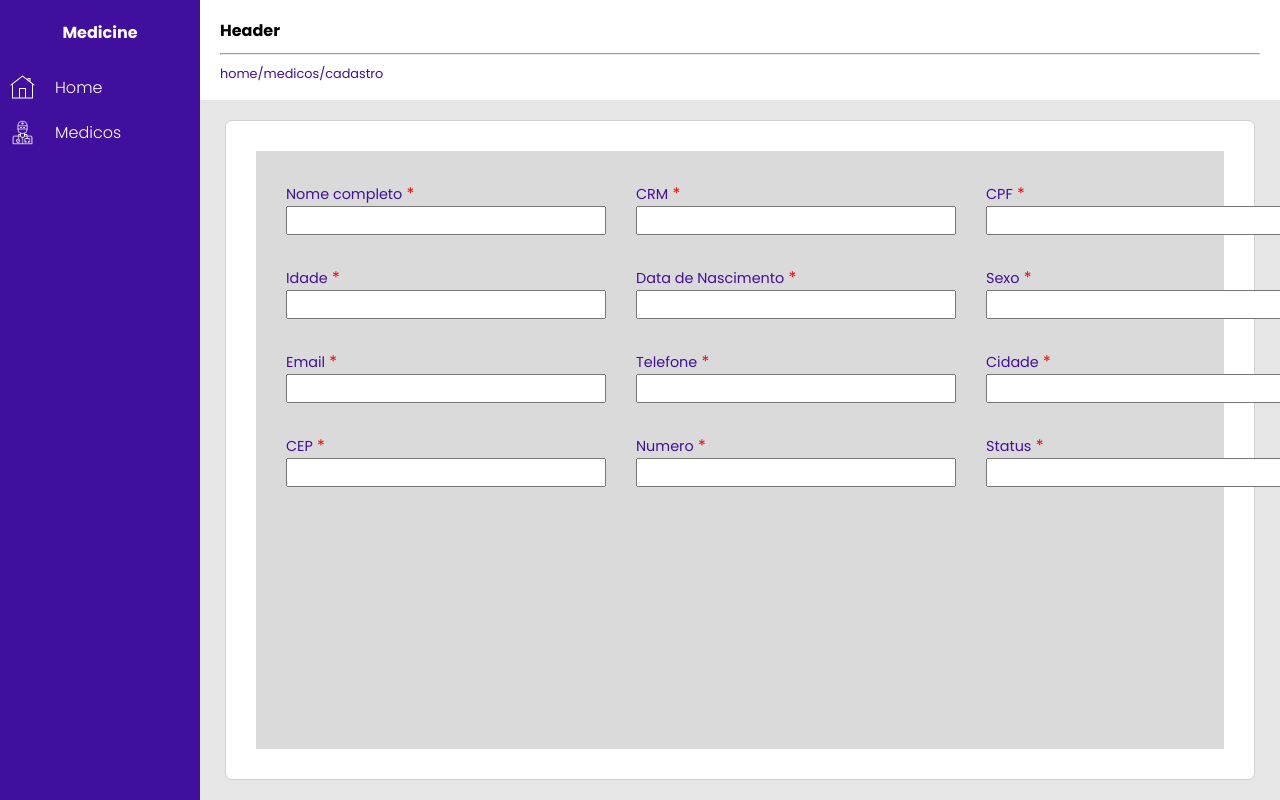
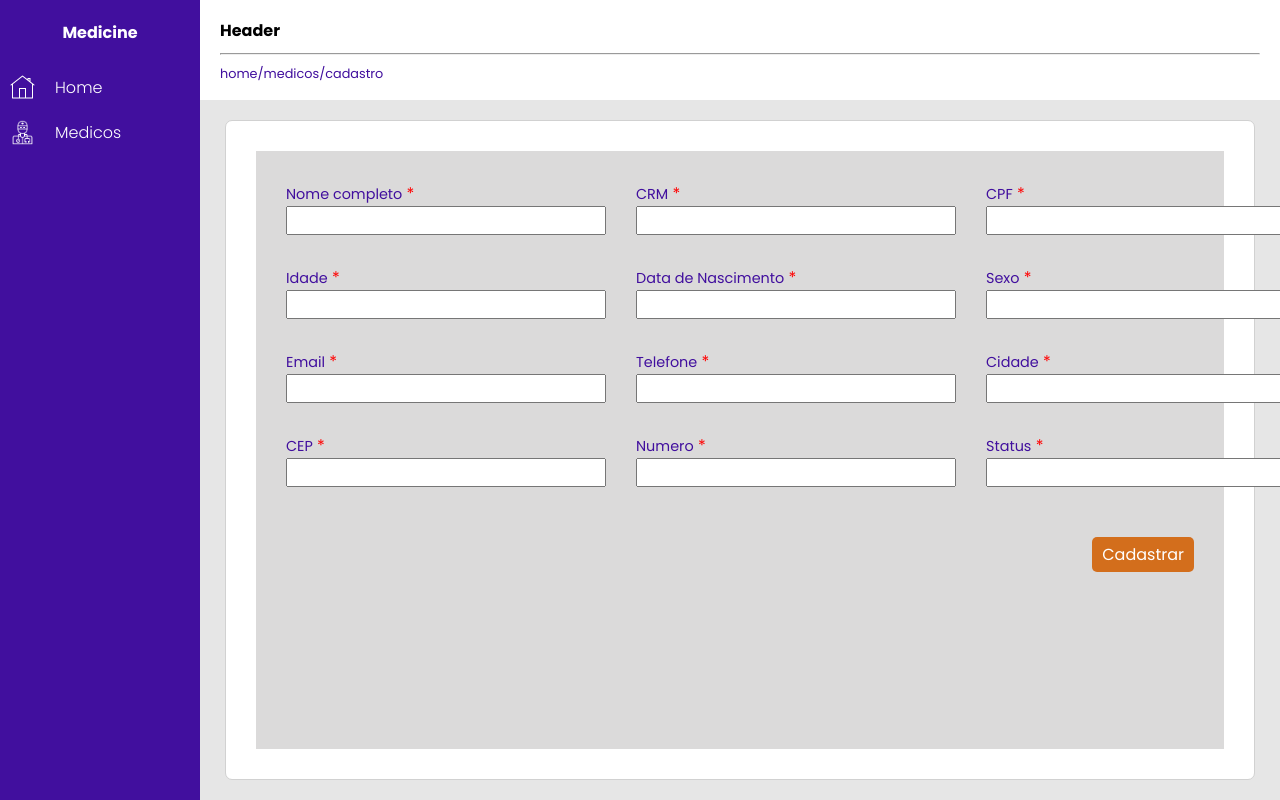
Before and after one commit to rafagfran/projeto-lp2, a React (Vite) app in the folder medicine/: page /home/medicos/cadastro in a window 1280 px wide. Built offline with nearby package versions, Linux system fonts and the light colour scheme.

Commit message:
conexao do formulario de cadastro de medicos  com o back end

```diff
--- a/medicine/src/components/common/InputCommon.jsx
+++ b/medicine/src/components/common/InputCommon.jsx
@@ -1,6 +1,6 @@
 import React from 'react'
 
-const InputCommon = ({id, type, textLabel, textSpan}) => {
+const InputCommon = ({id, type, textLabel, textSpan, inputSet}) => {
 
   const inputStyle = {
       display: 'flex',
@@ -9,13 +9,12 @@ const InputCommon = ({id, type, textLabel, textSpan}) => {
 
   const inputSpanStyle = {
       color: 'red',
-
   }
 
   return (
     <div style={inputStyle}>
         <label htmlFor={id}>{textLabel}<span style={inputSpanStyle}>&nbsp;{textSpan}</span></label>
-        <input type={type} id={id} name={id}/>
+        <input type={type} id={id} name={id} onChange={(e) => {inputSet(e.target.value)}}/>
     </div>
   )
 }
--- a/medicine/src/pages/medicos/CadastroMedico.jsx
+++ b/medicine/src/pages/medicos/CadastroMedico.jsx
@@ -1,26 +1,74 @@
 import React from 'react'
 import styles from '../../styles/pages/medicos/CadastroMedico.module.css'
 import InputCommon from '../../components/common/InputCommon.jsx'
+import ButtonCommon from '../../components/common/ButtonCommon.jsx'
+import axios from 'axios'
 
 const CadastroMedico = () => {
+  const [nome, setNome] = React.useState('')
+  const [crm, setCrm] = React.useState('')
+  const [cpf, setCpf] = React.useState('')
+  const [idade, setIdade] = React.useState(0)
+  const [dataNascimento, setDataNascimento] = React.useState('')
+  const [sexo, setSexo] = React.useState('')
+  const [email, setEmail] = React.useState('')
+  const [telefone, setTelefone] = React.useState('')
+  const [cidade, setCidade] = React.useState('')
+  const [cep, setCep] = React.useState('')
+  const [numero, setNumero] = React.useState('')
+  const [status, setStatus] = React.useState('  ')
+
+  const handleSubmit = async () => {
+      const url = 'http://localhost:8080/api/v1/doctor/create'
+      const dataNewUser = {
+        nome: nome, //String
+        crm: crm, //String
+        cpf: cpf, //String
+        idade: parseInt(idade), //int
+        dataNascimento: dataNascimento,//String
+        sexo: sexo, //String
+        email: email,//String
+        telefone: telefone,//String
+        cidade: cidade,//String
+        cep: cep,//String
+        numero: numero,//String
+        status: Boolean(status)//Boolean
+      }
+
+      try {
+        const response = await axios.post(url, dataNewUser)
+        console.log(response.status)
+        if (response.status === 200) {
+          alert('Médico cadastrado com sucesso!')
+        }
+      } catch (error) {
+        console.error('Erro ao cadastrar o médico:', error)
+        alert('Erro ao cadastrar o médico, tente novamente!')
+    }
+  }
+
   return (
     <section className={styles.cadastro_medico}>
       <div className={styles.cadastro_medico_container}>
         <div className={styles.form}>
-          <InputCommon id="nome" type="text" textLabel="Nome completo" textSpan="*"/>
-          <InputCommon id="crm" type="text" textLabel="CRM" textSpan="*"/>
-          <InputCommon id="cpf" type="text" textLabel="CPF" textSpan="*"/>
-          <InputCommon id="idade" type="text" textLabel="Idade" textSpan="*"/>
-          <InputCommon id="dataNascimento" type="text" textLabel="Data de Nascimento" textSpan="*"/>
-          <InputCommon id="sexo" type="text" textLabel="Sexo" textSpan="*"/>
-          <InputCommon id="email" type="text" textLabel="Email" textSpan="*"/>
-          <InputCommon id="telefone" type="text" textLabel="Telefone" textSpan="*"/>
-          <InputCommon id="cidade" type="text" textLabel="Cidade" textSpan="*"/>
-          <InputCommon id="cep" type="text" textLabel="CEP" textSpan="*"/>
-          <InputCommon id="numero" type="text" textLabel="Numero" textSpan="*"/>
-          <InputCommon id="status" type="text" textLabel="Status" textSpan="*"/>
+          <InputCommon id="nome" type="text" textLabel="Nome completo" textSpan="*" inputSet={setNome}/>
+          <InputCommon id="crm" type="text" textLabel="CRM" textSpan="*" inputSet={setCrm}/>
+          <InputCommon id="cpf" type="text" textLabel="CPF" textSpan="*" inputSet={setCpf}/>
+          <InputCommon id="idade" type="text" textLabel="Idade" textSpan="*" inputSet={setIdade}/>
+          <InputCommon id="dataNascimento" type="text" textLabel="Data de Nascimento" textSpan="*" inputSet={setDataNascimento}/>
+          <InputCommon id="sexo" type="text" textLabel="Sexo" textSpan="*" inputSet={setSexo}/>
+          <InputCommon id="email" type="text" textLabel="Email" textSpan="*" inputSet={setEmail}/>
+          <InputCommon id="telefone" type="text" textLabel="Telefone" textSpan="*" inputSet={setTelefone}/>
+          <InputCommon id="cidade" type="text" textLabel="Cidade" textSpan="*" inputSet={setCidade}/>
+          <InputCommon id="cep" type="text" textLabel="CEP" textSpan="*" inputSet={setCep}/>
+          <InputCommon id="numero" type="text" textLabel="Numero" textSpan="*" inputSet={setNumero}/>
+          <InputCommon id="status" type="text" textLabel="Status" textSpan="*" inputSet={setStatus}/>
+        </div>
+        <div className={styles.action}>
+          <ButtonCommon text="Cadastrar" paddingButton="5px 10px" handleClick={() => handleSubmit()}/>
         </div>
       </div>
+
     </section>
   )
 }
--- a/medicine/src/pages/medicos/Medicos.jsx
+++ b/medicine/src/pages/medicos/Medicos.jsx
@@ -13,10 +13,10 @@ const Medicos = () => {
 
 useEffect(() => {
   const fetchData = async () => {
+    const url = 'http://localhost:8080/api/v1/doctor/getAll'
     try {
-      const url = 'http://localhost:8080/api/v1/doctor/getAll'
-    const response = await axios.get(url)
-    setDados(response.data)
+      const response = await axios.get(url)
+      setDados(response.data)
     } catch (error) {
       console.error('Erro ao recuperar os dados:', error);
     }
--- a/medicine/src/styles/pages/medicos/CadastroMedico.module.css
+++ b/medicine/src/styles/pages/medicos/CadastroMedico.module.css
@@ -18,3 +18,9 @@
     grid-template-columns: 1fr 1fr 1fr;
     gap: 30px;
 }
+
+.action {
+    margin-top: 50px;
+    display: flex;
+    justify-content: flex-end;
+}
--- a/medicine/src/styles/pages/medicos/Medicos.module.css
+++ b/medicine/src/styles/pages/medicos/Medicos.module.css
@@ -78,17 +78,22 @@
 }
 
 .table > table > thead{
-    background: rgb(0, 0, 0);
+    background: rgb(44, 44, 44);
     color: white;
+
+
 }
+
 .table > table > thead > tr > th{
     text-align: start;
+    padding-left: 10px;
 }
 
 
 .table > table > thead > tr > #th_status,
 .table > table > thead > tr > #th_acoes{
     text-align: center;
+
 }
 
 .table > table > tbody > tr > #td_status,
@@ -110,5 +115,5 @@
 }
 
 .table > table > tbody > tr > td{
-    padding: 10px 0;
+    padding: 10px 0 10px 10px;
 }
```
